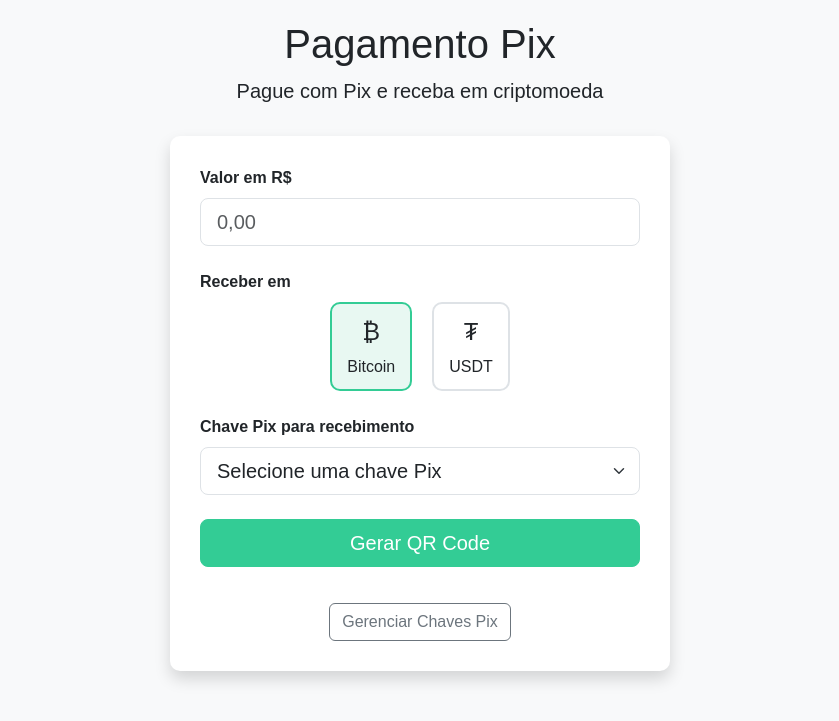
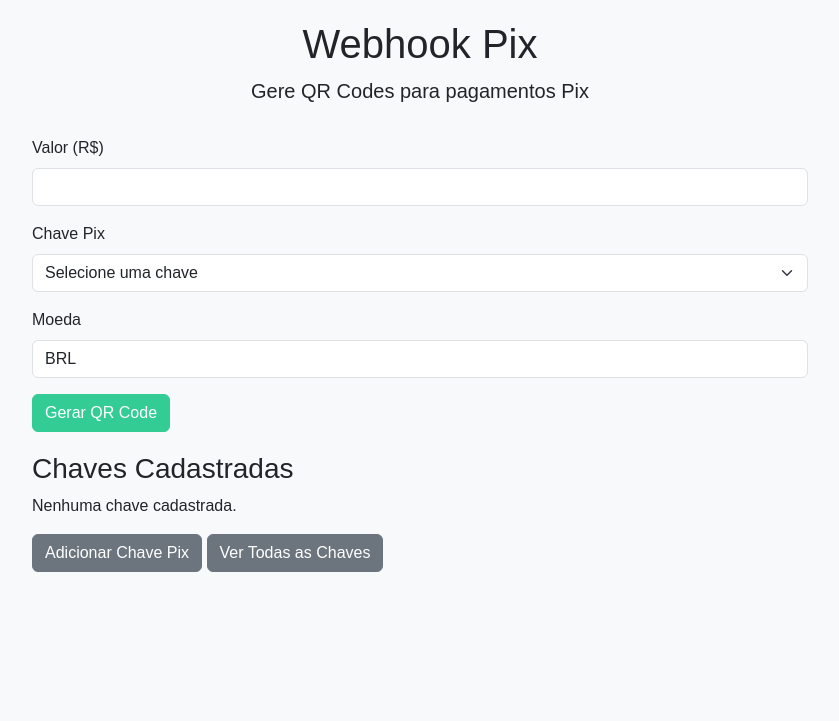
Before and after one commit to BrunoMartendal/webhook-pix2, a Flask app: page / in a window 1280 px wide. Shown: the top 721 px of the page, without its empty margins (220-1059 px from the left). Run offline with Flask 2, Linux system fonts and the light colour scheme.

Commit message:
Update index.html

```diff
--- a/templates/index.html
+++ b/templates/index.html
@@ -3,7 +3,7 @@
 <head>
     <meta charset="UTF-8">
     <meta name="viewport" content="width=device-width, initial-scale=1.0">
-    <title>Pagamento Pix - Cripto</title>
+    <title>Webhook Pix</title>
     <link href="https://cdn.jsdelivr.net/npm/bootstrap@5.3.0-alpha1/dist/css/bootstrap.min.css" rel="stylesheet">
     <link href="{{ url_for('static', filename='css/styles.css') }}" rel="stylesheet">
     <style>
@@ -12,22 +12,12 @@
             padding-top: 20px;
             padding-bottom: 40px;
         }
-        .form-container {
-            background-color: #fff;
-            border-radius: 10px;
-            box-shadow: 0 0.5rem 1rem rgba(0, 0, 0, 0.15);
-            padding: 30px;
-            margin-bottom: 30px;
-            max-width: 500px;
-            margin: 0 auto;
+        .container {
+            max-width: 800px;
         }
         .header {
             text-align: center;
             margin-bottom: 30px;
-        }
-        .logo {
-            max-width: 120px;
-            margin-bottom: 15px;
         }
         .btn-primary {
             background-color: #33cc95;
@@ -37,47 +27,16 @@
             background-color: #2ba97d;
             border-color: #2ba97d;
         }
-        .crypto-options {
-            display: flex;
-            justify-content: center;
-            margin-bottom: 20px;
-        }
-        .crypto-option {
-            margin: 0 10px;
-            text-align: center;
-        }
-        .crypto-option input[type="radio"] {
-            display: none;
-        }
-        .crypto-option label {
-            display: block;
-            padding: 10px 15px;
-            border: 2px solid #dee2e6;
-            border-radius: 10px;
-            cursor: pointer;
-            transition: all 0.3s;
-        }
-        .crypto-option input[type="radio"]:checked + label {
-            border-color: #33cc95;
-            background-color: #e8f8f2;
-        }
-        .crypto-icon {
-            font-size: 24px;
-            margin-bottom: 5px;
-        }
-        .admin-link {
-            text-align: center;
+        .chaves-list {
             margin-top: 20px;
         }
     </style>
 </head>
 <body>
     <div class="container">
-        <div class="row justify-content-center">
-            <div class="col-md-8">
         <div class="header">
-                    <h1>Pagamento Pix</h1>
-                    <p class="lead">Pague com Pix e receba em criptomoeda</p>
+            <h1>Webhook Pix</h1>
+            <p class="lead">Gere QR Codes para pagamentos Pix</p>
         </div>
 
         {% with messages = get_flashed_messages() %}
@@ -91,55 +50,46 @@
             {% endif %}
         {% endwith %}
 
-                <div class="form-container">
         <form action="{{ url_for('gerar_qrcode') }}" method="post">
-                        <div class="mb-4">
-                            <label for="valor" class="form-label fw-bold">Valor em R$</label>
-                            <input type="text" class="form-control form-control-lg" id="valor" name="valor" placeholder="0,00" required>
+            <div class="mb-3">
+                <label for="valor" class="form-label">Valor (R$)</label>
+                <input type="number" step="0.01" class="form-control" id="valor" name="valor" required>
             </div>
-
-                        <div class="mb-4">
-                            <label class="form-label fw-bold">Receber em</label>
-                            <div class="crypto-options">
-                                <div class="crypto-option">
-                                    <input type="radio" id="btc" name="moeda" value="BTC" checked>
-                                    <label for="btc">
-                                        <div class="crypto-icon">₿</div>
-                                        <div>Bitcoin</div>
-                                    </label>
-                                </div>
-                                <div class="crypto-option">
-                                    <input type="radio" id="usdt" name="moeda" value="USDT">
-                                    <label for="usdt">
-                                        <div class="crypto-icon">₮</div>
-                                        <div>USDT</div>
-                                    </label>
-                                </div>
-                            </div>
-                        </div>
-
-                        <div class="mb-4">
-                            <label for="chave_pix_id" class="form-label fw-bold">Chave Pix para recebimento</label>
-                            <select class="form-select form-select-lg" id="chave_pix_id" name="chave_pix_id" required>
-                                <option value="" selected disabled>Selecione uma chave Pix</option>
-                                {% for chave in chaves_pix %}
+            <div class="mb-3">
+                <label for="chave_pix_id" class="form-label">Chave Pix</label>
+                <select class="form-select" id="chave_pix_id" name="chave_pix_id" required>
+                    <option value="" selected disabled>Selecione uma chave</option>
+                    {% for chave in chaves %}
                         <option value="{{ chave.id }}">{{ chave.descricao }} ({{ chave.tipo_chave }}: {{ chave.chave }})</option>
                     {% endfor %}
                 </select>
             </div>
-
-                        <div class="d-grid gap-2">
-                            <button type="submit" class="btn btn-primary btn-lg">Gerar QR Code</button>
+            <div class="mb-3">
+                <label for="moeda" class="form-label">Moeda</label>
+                <input type="text" class="form-control" id="moeda" name="moeda" value="BRL" readonly>
             </div>
+            <button type="submit" class="btn btn-primary">Gerar QR Code</button>
         </form>
 
-                    <div class="admin-link">
-                        <a href="{{ url_for('listar_chaves') }}" class="btn btn-outline-secondary mt-3">
-                            <i class="bi bi-gear"></i> Gerenciar Chaves Pix
-                        </a>
+        <div class="chaves-list">
+            <h3>Chaves Cadastradas</h3>
+            {% if chaves %}
+                <ul class="list-group">
+                    {% for chave in chaves %}
+                        <li class="list-group-item">
+                            <strong>{{ chave.descricao }}</strong> ({{ chave.tipo_chave }}): {{ chave.chave }}
+                            <br><small>Cadastrada em: {{ chave.data_cadastro }}</small>
+                        </li>
+                    {% endfor %}
+                </ul>
+            {% else %}
+                <p>Nenhuma chave cadastrada.</p>
+            {% endif %}
         </div>
-                </div>
-            </div>
+
+        <div class="mt-3">
+            <a href="{{ url_for('adicionar_chave_pix_route') }}" class="btn btn-secondary">Adicionar Chave Pix</a>
+            <a href="{{ url_for('listar_chaves') }}" class="btn btn-secondary">Ver Todas as Chaves</a>
         </div>
     </div>
 
```
Lines whose indentation alone changed are shown as unchanged.
